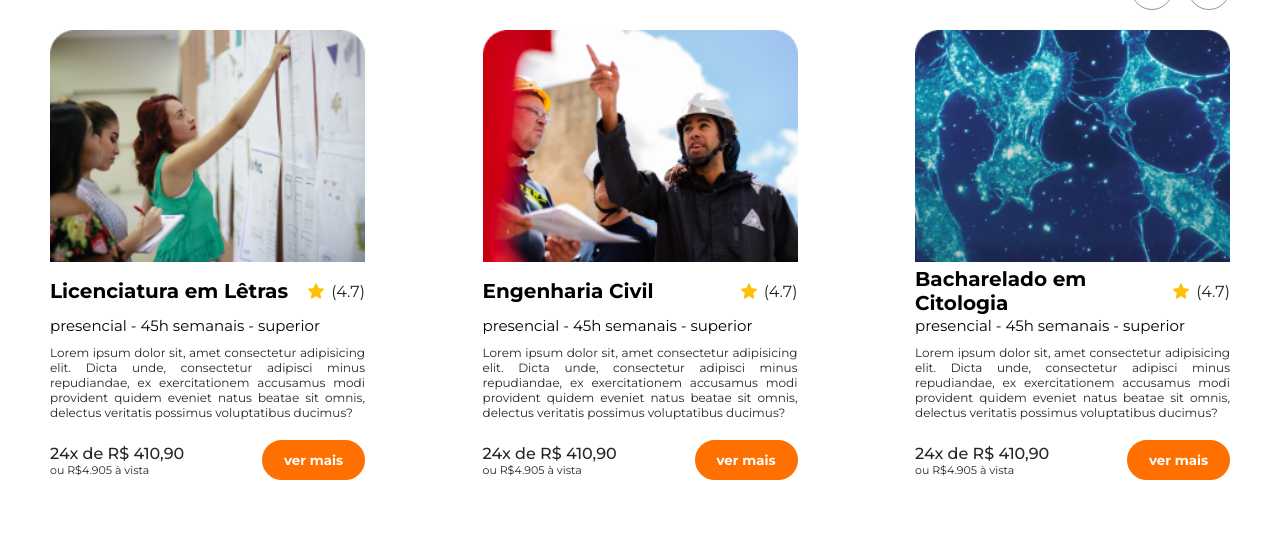
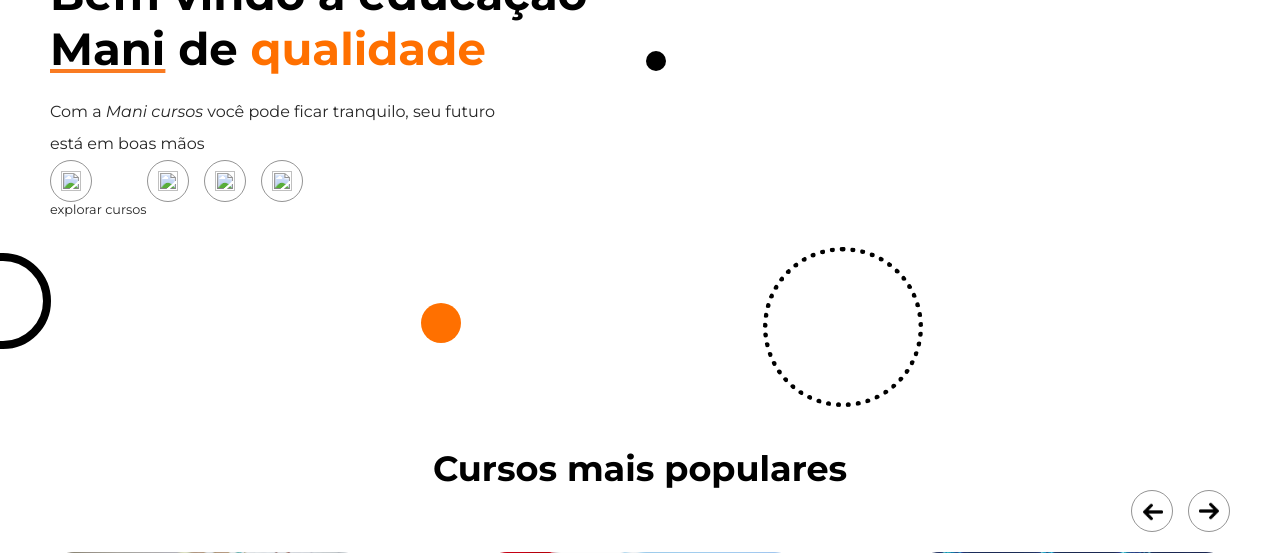
Before and after one commit to CarlosG18/Project_name_backend, a Django app: page /curso/home/ in a window 1280 px wide. Shown: the part 364-917 px from the top of the page. Run offline with Django 5.2, Linux system fonts and the light colour scheme; data comes from the database, SQL or seed files in the repository.

Commit message:
add init header on home page

```diff
--- a/manicursos/core/static/css/base.css
+++ b/manicursos/core/static/css/base.css
@@ -21,3 +21,19 @@
     text-decoration-color: #F97B22;
     text-underline-offset: 4px;
 }
+
+.inline{
+    display: contents;
+}
+
+.text-orange{
+    color: var(--laranja)
+}
+
+.bg-orange{
+    background-color: var(--laranja);
+}
+
+.bg-black{
+    background-color: black;
+}
--- /dev/null
+++ b/manicursos/core/static/css/home.css
@@ -0,0 +1,116 @@
+header{
+    margin: 230px 50px;
+}
+
+.box-header{
+    display: flex;
+    flex-direction: column;
+    width: 50%;
+}
+
+.box-header > h1{
+    font-size: 45px;
+    margin-bottom: 20px;
+}
+
+.mani-cursos{
+    margin: 0 5px;
+    font-style: italic;
+}
+
+.subtitle{
+    width: 450px;
+    line-height: 2;
+}
+
+.circle-full{
+    position: absolute;
+    width: 40px;
+    height: 40px;
+    border-radius: 50%;
+}
+
+.c1{
+    top: -20px;
+    left: 288px;
+}
+
+.c2{
+    top: 166px;
+    right: -20px;
+}
+
+.c3{
+    top: 667px;
+    left: 421px;
+}
+.c4{
+    top: 198px;
+    left: 116px;
+}
+
+.circle-full2{
+    position: absolute;
+    width: 20px;
+    height: 20px;
+    border-radius: 50%;
+}
+
+.c-1{
+    top: 100px;
+    left: 40px;
+}
+
+.c-2{
+    top: 415px;
+    left: 646px;
+}
+
+.circle-empty{
+    position: absolute;
+    background-color: white;
+    border: 8px solid black;
+    width: 80px;
+    height: 80px;
+    border-radius: 50%;
+}
+
+.c-1-1{
+    top: 617px;
+    left: -45px;
+}
+
+.circle-empty-1{
+    position: absolute;
+    background-color: white;
+    border: 3px solid black;
+    width: 40px;
+    height: 40px;
+    border-radius: 50%;
+}
+
+.c-1-2{
+    top: 139px;
+    left: 621px;
+}
+
+.circle-dotted{
+    position: absolute;
+    background-color: white;
+    border: 5px solid black;
+    width: 150px;
+    height: 150px;
+    border-radius: 50%;
+    border-style: dotted;
+    top: 611px;
+    left: 763px;
+}
+
+.circle-full-70{
+    position: absolute;
+    width: 120px;
+    height: 120px;
+    border-radius: 50%;
+    top: 0;
+    left: 0;
+}
--- a/manicursos/core/templates/curso/home.html
+++ b/manicursos/core/templates/curso/home.html
@@ -4,17 +4,57 @@
 
 {% block style %}
     <link rel="stylesheet" type="text/css" href="{% static 'css/cursos.css' %}">
+    <link rel="stylesheet" type="text/css" href="{% static 'css/home.css' %}">
 {% endblock %}
 
 {% block main %}
 <!--------------------------------------- header ------------------------------------------------>
 <header>
-    <div class="box">
-        <h1>Bem vindo a educação <span class="">Mani</span> de <span>qualidade</span></h1>
+    <div class="box-header">
+        <h1>Bem vindo a educação <span class="barraLaranja">Mani</span> de <span class="text-orange">qualidade</span></h1>
+
+        <div class="subtitle">
+            <p>Com a<span class="inline mani-cursos"> Mani cursos </span> você pode ficar tranquilo, seu futuro está em boas mãos</p>
+        </div>
+
+        <div class="explorar flex">
+
+            <a href="{% url 'curso:cursos' %}">
+                <div class="circle">
+                    <img src="" alt="">
+                </div>
+                <p>explorar cursos</p>
+            </a>
+
+            <div class="estudando flex">
+                <div class="circle"><img src="" alt=""></div>
+                <div class="circle"><img src="" alt=""></div>
+                <div class="circle"><img src="" alt=""></div>
+            </div>
+
+        </div>
+
+    </div>
+
+    <div class="fotos">
+
     </div>
 </header>
 
+<div class="circle-full c1 bg-orange"></div>
+<div class="circle-full c2 bg-orange"></div>
+<div class="circle-full c3 bg-orange"></div>
+<div class="circle-full c4 bg-orange"></div>
 
+<div class="circle-full2 c-1 bg-black"></div>
+<div class="circle-full2 c-2 bg-black"></div>
+
+<div class="circle-empty c-1-1"></div>
+<div class="circle-empty-1 c-1-2"></div>
+
+<div class="circle-full-70 bg-black"></div>
+
+<div class="circle-dotted bg-black"></div>
 
 
 
```
